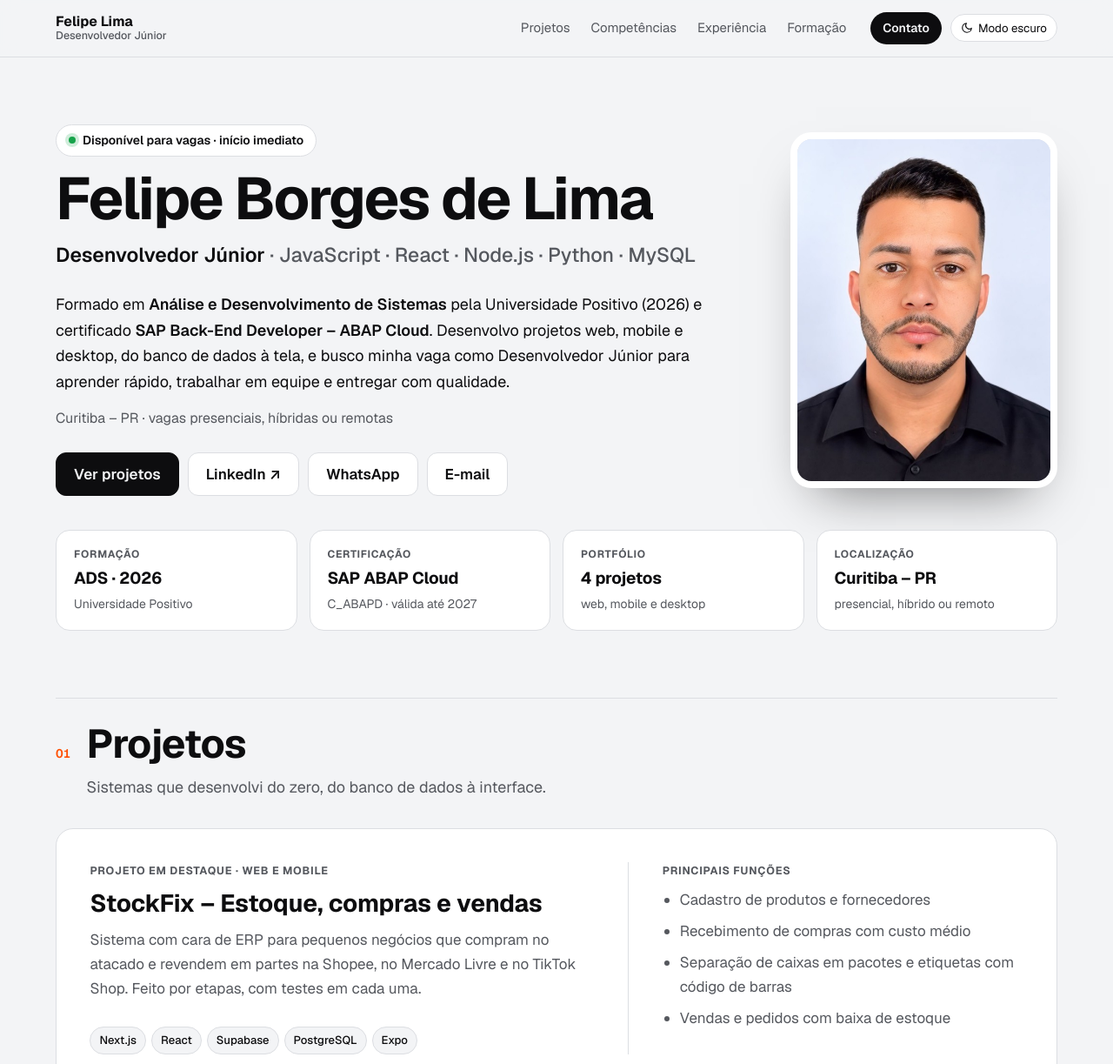
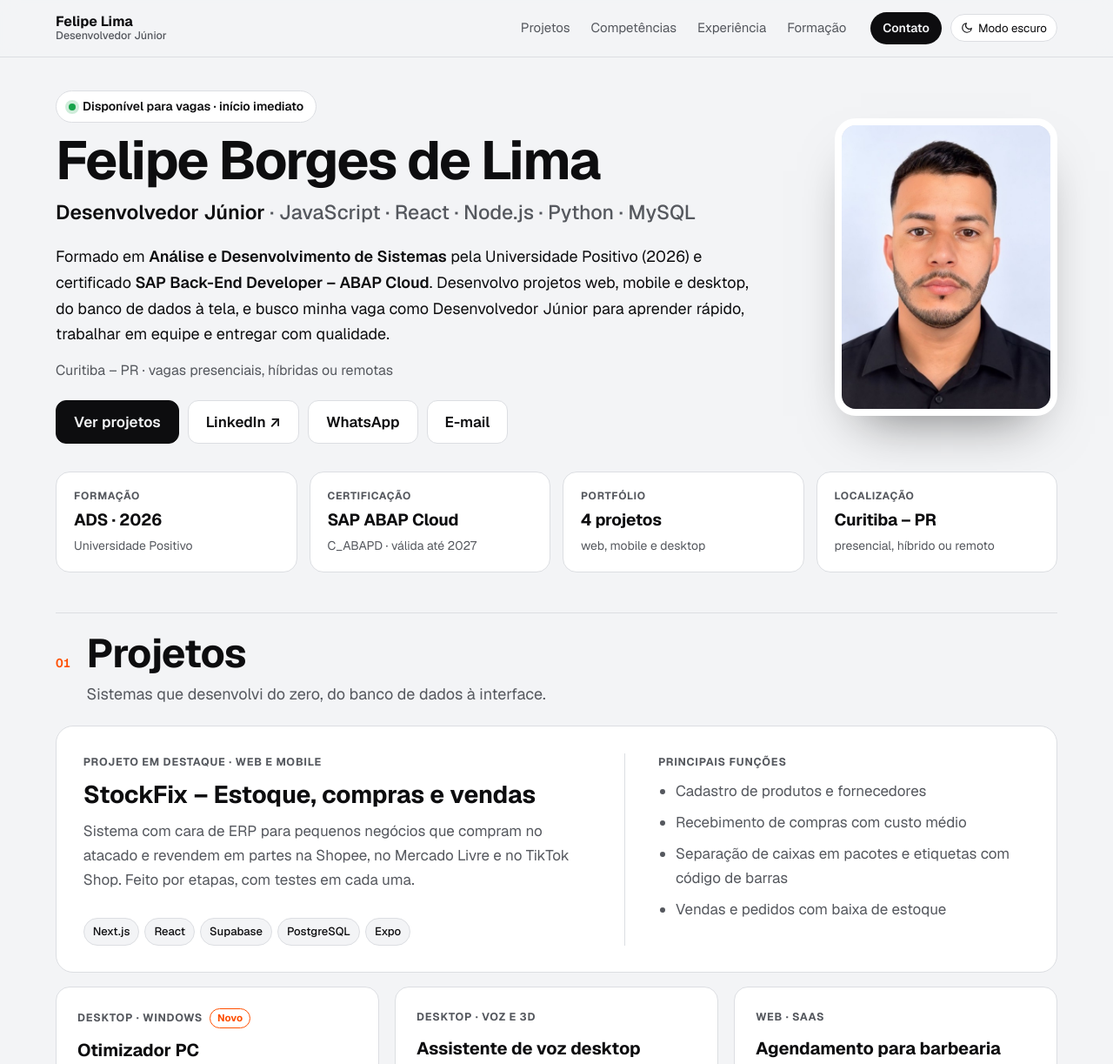
Before and after one commit to felipe-deev/portfolio-felipe, a plain HTML site: page index.html in a window 1280 px wide. Shown: the top 1223 px of the page at 87% size. Drawn offline with nearby package versions, Linux system fonts and the light colour scheme.

Commit message:
Deixa o layout mais compacto
- Reduz espaçamento entre seções, topo e cards
- Foto e título um pouco menores para equilibrar a abertura
- Versão nos arquivos CSS/JS para o navegador não usar a versão antiga

```diff
--- a/assets/css/style.css
+++ b/assets/css/style.css
@@ -7,9 +7,10 @@ html{scroll-behavior:smooth;scroll-padding-top:80px}
 body{margin:0;background:var(--bg);color:var(--ink);font:17px/1.65 Geist,system-ui,-apple-system,"Segoe UI",sans-serif;overflow-x:clip;-webkit-font-smoothing:antialiased}
 a{color:inherit}
 .wrap{max-width:1240px;margin:0 auto}
-.band{padding:clamp(48px,6vw,96px) var(--gut) 0}
-.band.tight{padding-top:clamp(28px,3vw,40px)}
-#contato{padding-bottom:clamp(48px,6vw,96px)}
+.band{padding:clamp(32px,3.6vw,56px) var(--gut) 0}
+.band.tight{padding-top:32px}
+.hero{padding-top:clamp(28px,3vw,44px)}
+#contato{padding-bottom:clamp(36px,4vw,56px)}
 
 /* navegação */
 nav{position:sticky;top:0;z-index:5;background:color-mix(in srgb,var(--bg) 85%,transparent);backdrop-filter:blur(10px);border-bottom:1px solid var(--line)}
@@ -25,7 +26,7 @@ nav a{text-decoration:none}
 .nav-cta:hover{opacity:.88}
 
 /* tipografia */
-h1{font-size:clamp(38px,5.4vw,68px);line-height:1.02;margin:14px 0 12px;letter-spacing:-.03em;text-wrap:balance}
+h1{font-size:clamp(38px,5vw,62px);line-height:1.02;margin:12px 0 10px;letter-spacing:-.03em;text-wrap:balance}
 h2{font-size:clamp(30px,3.6vw,46px);line-height:1.08;margin:0;letter-spacing:-.02em;text-wrap:balance}
 h3{font-size:20px;margin:0 0 6px;line-height:1.3;letter-spacing:-.005em}
 p{margin:0 0 14px;max-width:68ch}
@@ -33,21 +34,22 @@ strong{font-weight:600}
 .mute{color:var(--mute)}
 .link{color:var(--ink);font-weight:600;text-underline-offset:3px}
 .kicker{display:flex;align-items:center;gap:8px;font-size:12.5px;font-weight:700;color:var(--mute);letter-spacing:.06em;text-transform:uppercase;margin-bottom:8px}
-.sec-head{display:grid;grid-template-columns:auto minmax(0,1fr);column-gap:18px;align-items:baseline;margin-bottom:32px;padding-top:28px;border-top:1px solid var(--line)}
+.sec-head{display:grid;grid-template-columns:auto minmax(0,1fr);column-gap:18px;align-items:baseline;margin-bottom:22px;padding-top:22px;border-top:1px solid var(--line)}
 .sec-head .num{font-size:14px;font-weight:600;color:var(--acc);font-variant-numeric:tabular-nums}
-.sec-head .lead{grid-column:2;margin:10px 0 0;color:var(--mute);font-size:18px}
+.sec-head .lead{grid-column:2;margin:6px 0 0;color:var(--mute);font-size:18px}
 
 /* topo */
-.hero .wrap{display:grid;grid-template-columns:minmax(0,1fr) auto;gap:clamp(28px,5vw,80px);align-items:center}
+.hero .wrap{display:grid;grid-template-columns:minmax(0,1fr) auto;gap:clamp(24px,4vw,64px);align-items:center}
+.hero p:last-of-type{margin-bottom:0}
 .status{display:inline-flex;align-items:center;gap:8px;font-size:14px;font-weight:600;padding:6px 14px;border-radius:999px;background:var(--card);border:1px solid var(--line)}
 .status i{width:8px;height:8px;border-radius:50%;background:var(--ok);box-shadow:0 0 0 4px color-mix(in srgb,var(--ok) 20%,transparent)}
-.role{font-size:clamp(18px,2vw,23px);font-weight:500;color:var(--mute);margin-bottom:22px}
+.role{font-size:clamp(18px,2vw,23px);font-weight:500;color:var(--mute);margin-bottom:16px}
 .role strong{color:var(--ink)}
 .hero p{font-size:18px}
 .loc{font-size:16px!important}
-.photo{width:clamp(200px,24vw,340px);border-radius:24px;overflow:hidden;background:#dfe2e8;box-shadow:0 30px 60px -30px rgba(0,0,0,.55);aspect-ratio:3/4;border:8px solid var(--card)}
+.photo{width:clamp(190px,20vw,290px);border-radius:24px;overflow:hidden;background:#dfe2e8;box-shadow:0 30px 60px -30px rgba(0,0,0,.55);aspect-ratio:3/4;border:8px solid var(--card)}
 .photo img{width:100%;height:100%;object-fit:cover;display:block}
-.btns{display:flex;flex-wrap:wrap;gap:10px;margin-top:26px}
+.btns{display:flex;flex-wrap:wrap;gap:10px;margin-top:20px}
 .btn{display:inline-flex;align-items:center;gap:8px;min-height:46px;padding:10px 20px;border-radius:12px;font-weight:600;text-decoration:none;border:1px solid var(--line);background:var(--card);transition:border-color .15s}
 .btn:hover{border-color:var(--ink)}
 .btn.main{background:var(--ink);border-color:var(--ink);color:var(--bg)}
@@ -61,7 +63,7 @@ strong{font-weight:600}
 .fact small:first-child{font-size:12px;font-weight:700;letter-spacing:.06em;text-transform:uppercase}
 
 /* projetos */
-.feature{display:grid;grid-template-columns:minmax(0,1.25fr) minmax(0,1fr);gap:clamp(24px,4vw,56px);background:var(--card);border:1px solid var(--line);border-radius:20px;padding:clamp(24px,3vw,40px);margin-bottom:18px}
+.feature{display:grid;grid-template-columns:minmax(0,1.25fr) minmax(0,1fr);gap:clamp(20px,3vw,44px);background:var(--card);border:1px solid var(--line);border-radius:20px;padding:clamp(22px,2.4vw,32px);margin-bottom:16px}
 .feature h3{font-size:clamp(22px,2.2vw,28px);margin-bottom:10px}
 .feature-list{border-left:1px solid var(--line);padding-left:clamp(20px,3vw,40px)}
 .feature ul{margin:0;padding-left:20px;color:var(--mute)}
@@ -81,7 +83,7 @@ strong{font-weight:600}
 .skills .tags{margin:0;padding-top:10px}
 
 /* experiência */
-.job{display:grid;grid-template-columns:minmax(0,260px) minmax(0,1fr);gap:clamp(20px,4vw,56px);background:var(--card);border:1px solid var(--line);border-radius:20px;padding:clamp(24px,3vw,40px)}
+.job{display:grid;grid-template-columns:minmax(0,240px) minmax(0,1fr);gap:clamp(20px,3vw,44px);background:var(--card);border:1px solid var(--line);border-radius:20px;padding:clamp(22px,2.4vw,32px)}
 .when{font-size:clamp(26px,3vw,36px);font-weight:700;line-height:1.05;white-space:nowrap;letter-spacing:-.02em;margin-bottom:6px}
 .job h3{font-size:22px}
 .job ul{margin:10px 0 0;padding-left:20px;color:var(--mute)}
--- a/index.html
+++ b/index.html
@@ -13,7 +13,7 @@
 <meta name="twitter:card" content="summary_large_image">
 <link rel="preconnect" href="https://fonts.googleapis.com">
 <link href="https://fonts.googleapis.com/css2?family=Geist:wght@400;500;600;700&display=swap" rel="stylesheet">
-<link rel="stylesheet" href="assets/css/style.css">
+<link rel="stylesheet" href="assets/css/style.css?v=3">
 </head>
 <body id="topo">
 
@@ -193,6 +193,6 @@
   <a href="#topo">Voltar ao topo ↑</a>
 </div></footer>
 <canvas id="fx" aria-hidden="true"></canvas>
-<script src="assets/js/main.js"></script>
+<script src="assets/js/main.js?v=3"></script>
 </body>
 </html>
```
